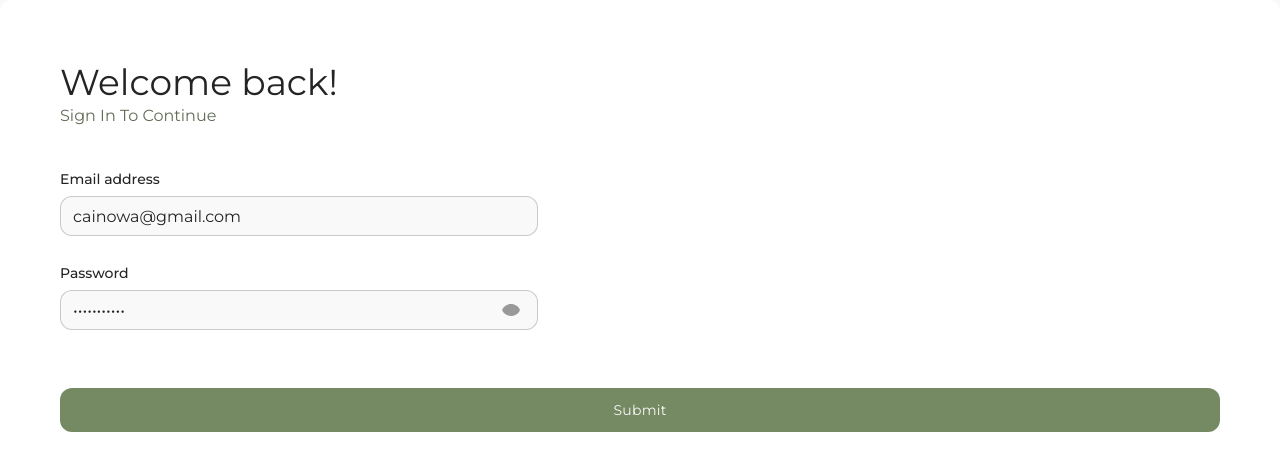
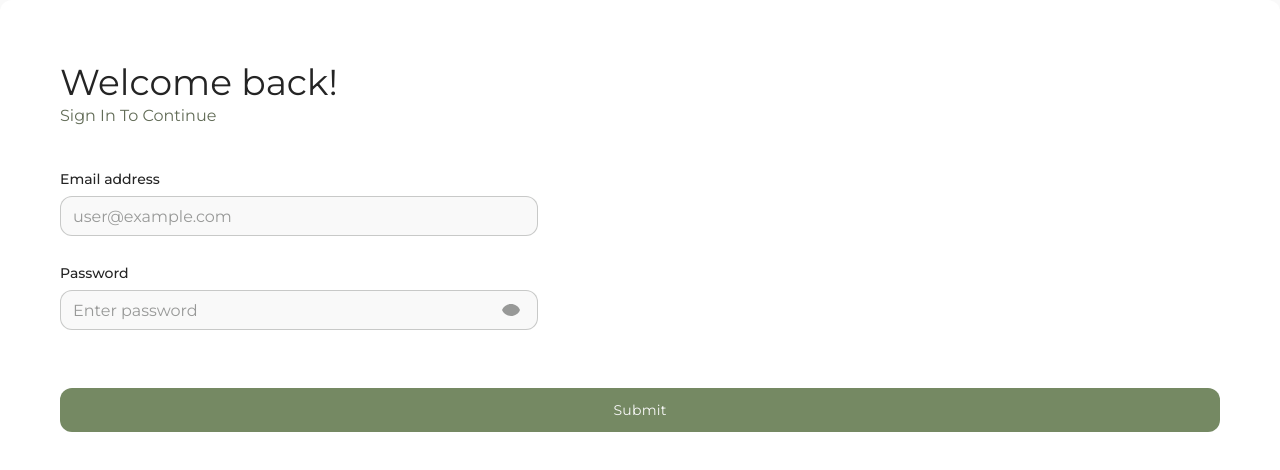
Before and after one commit to D4n1el13and37/e-commerce-app, a React (Vite) app: page /login in a window 1280 px wide. Shown: the top 470 px of the page. Built offline with nearby package versions, Linux system fonts and the light colour scheme; no server answers.

Commit message:
fix: remove unnecesasry page, comment default values for form

```diff
--- a/src/pages/Login/LoginPage.tsx
+++ b/src/pages/Login/LoginPage.tsx
@@ -24,10 +24,10 @@ function LoginPage() {
     formState: { errors, isSubmitting },
   } = useForm<LoginForm>({
     mode: 'onChange',
-    defaultValues: {
-      email: 'cainowa@gmail.com',
-      password: '1234567Qwer',
-    },
+    // defaultValues: {
+    //   email: 'cainowa@gmail.com',
+    //   password: '1234567Qwer',
+    // },
   });
   const [isError, setIsError] = useState('');
   function removeError() {
--- a/src/pages/Main/Main.tsx
+++ /dev/null
@@ -1,3 +0,0 @@
-const Main = () => <div>Main page</div>;
-
-export default Main;
```
